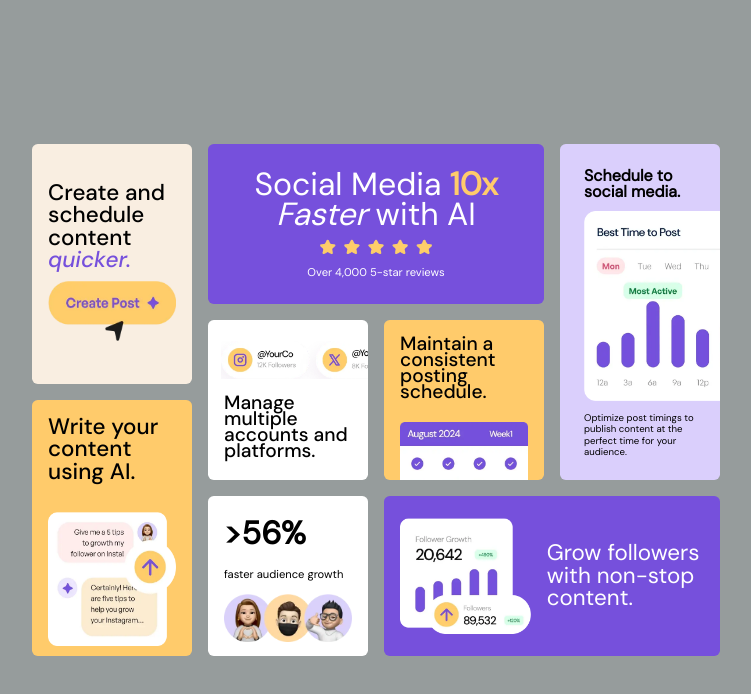
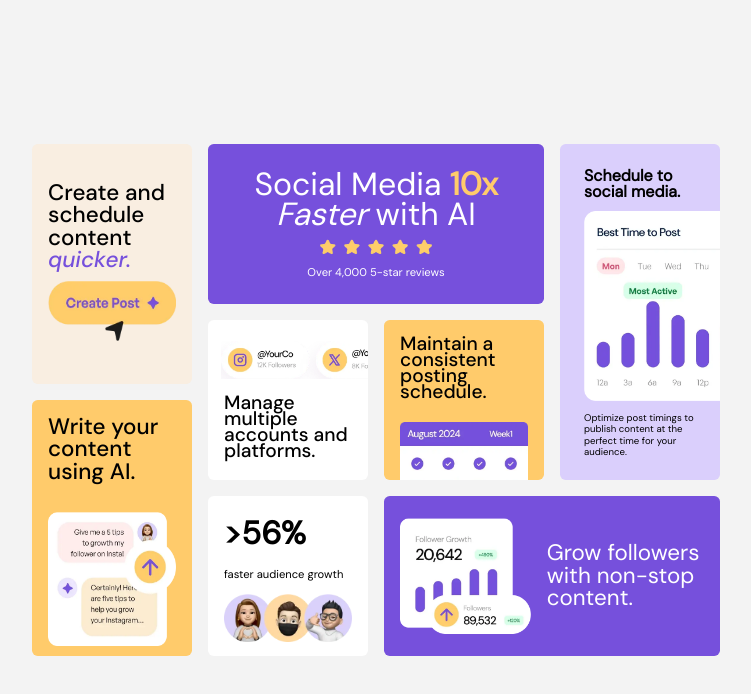
Before and after one commit to IamLordEmmzy/bento-grid-main, a plain HTML site: page index.html in a window 1280 px wide. Shown: the whole page, without its empty margins (264-1015 px from the left). Drawn offline with Linux system fonts and the light colour scheme.

Commit message:
Update body background color to enhance visual consistency

```diff
--- a/style.css
+++ b/style.css
@@ -36,7 +36,7 @@ body {
   height: 100vh;
   align-items: center;
   justify-content: center;
-  background-color: rgb(150, 156, 156);
+  background-color: rgb(243, 243, 243);
 }
 
 .container {
```
